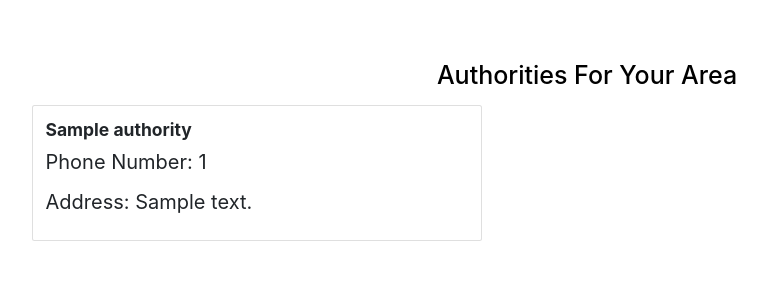
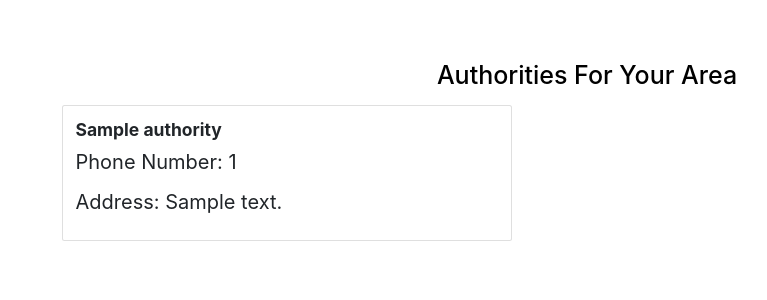
Before and after one commit to ObadiaH123/Neigbourhood-app, a Django app: page /authorities in a window 1280 px wide. Shown: the part 62-362 px from the top of the page, without its empty margins (53-820 px from the left). Run offline with Django 3.2, Linux system fonts and the light colour scheme; a user stored in the database is signed in; tables that the repository leaves empty hold one stand-in row (values such as "Sample post"); some libraries are stand-ins or nearby versions.

Commit message:
adding the container in html templates

```diff
--- a/myneighbour/templates/authorities.html
+++ b/myneighbour/templates/authorities.html
@@ -5,7 +5,7 @@
             <h1 style="color:black;text-align:center;">Authorities For Your Area</h1>
         </div>
     </div>
-    <div class="row">
+    <div class="container">
         {% for authority in authorities %}
         <div class="col-md-6">
             <div class="card" style="width: 45rem;margin-top:10px;font-size:2rem">
```
